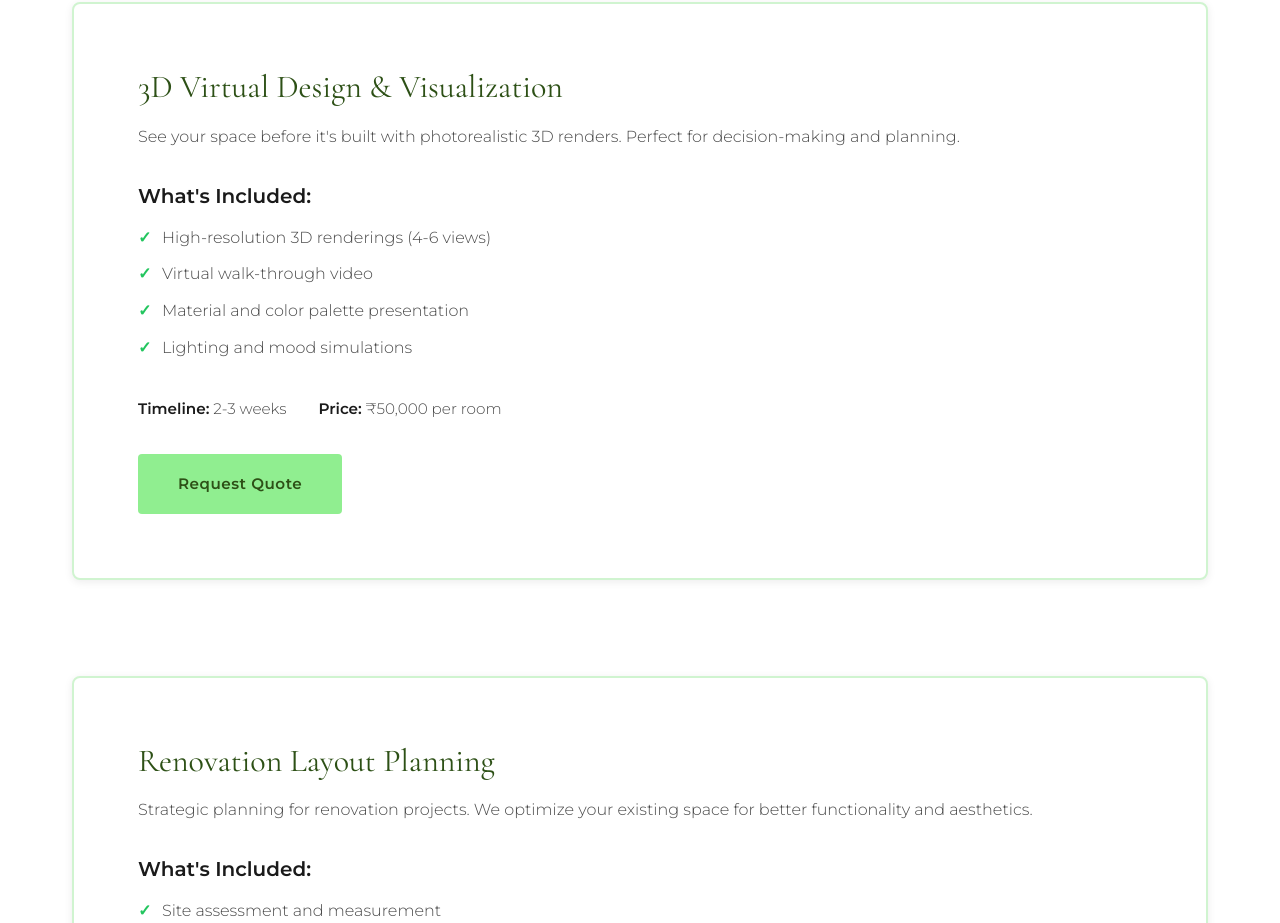
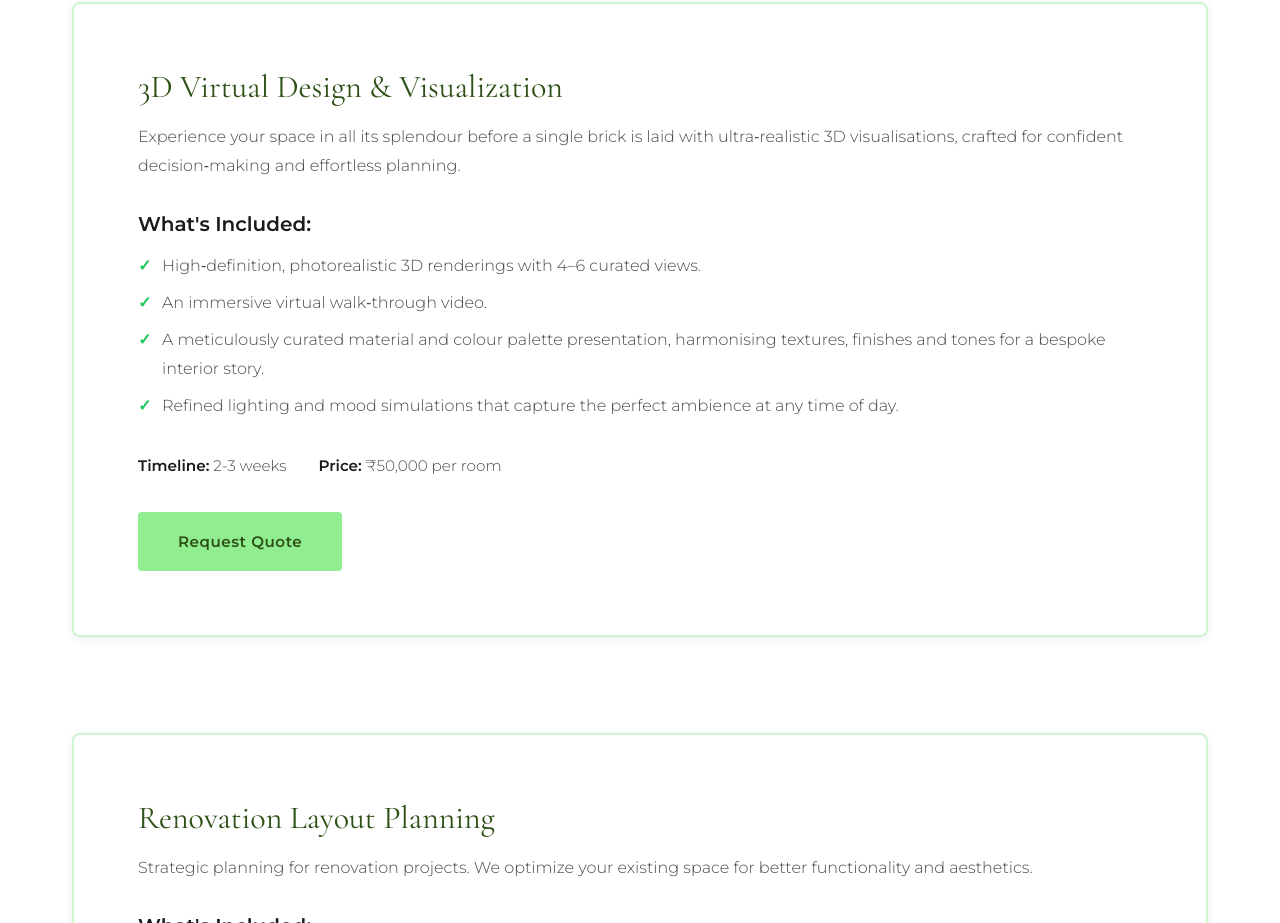
Before and after one commit to Jayesh021/Aureum-Interiors, a plain HTML site: page index.html in a window 1280 px wide. Shown: the part 8100-9023 px from the top of the page. Drawn offline with nearby package versions, Linux system fonts and the light colour scheme.

Commit message:
Update index.html

```diff
--- a/index.html
+++ b/index.html
@@ -349,14 +349,14 @@
 
                 <div class="service-detail fade-in-up delay-2">
                     <h3>3D Virtual Design & Visualization</h3>
-                    <p>See your space before it's built with photorealistic 3D renders. Perfect for decision-making and planning.</p>
+                    <p> Experience your space in all its splendour before a single brick is laid with ultra‑realistic 3D visualisations, crafted for confident decision‑making and effortless planning.</p>
                     <div class="service-info">
                         <h4>What's Included:</h4>
                         <ul>
-                            <li>High-resolution 3D renderings (4-6 views)</li>
-                            <li>Virtual walk-through video</li>
-                            <li>Material and color palette presentation</li>
-                            <li>Lighting and mood simulations</li>
+                            <li>High‑definition, photorealistic 3D renderings with 4–6 curated views.</li>
+                            <li>An immersive virtual walk‑through video.</li>
+                            <li>A meticulously curated material and colour palette presentation, harmonising textures, finishes and tones for a bespoke interior story.</li>
+                            <li>Refined lighting and mood simulations that capture the perfect ambience at any time of day.</li>
                         </ul>
                     </div>
                     <div class="service-meta">
```
